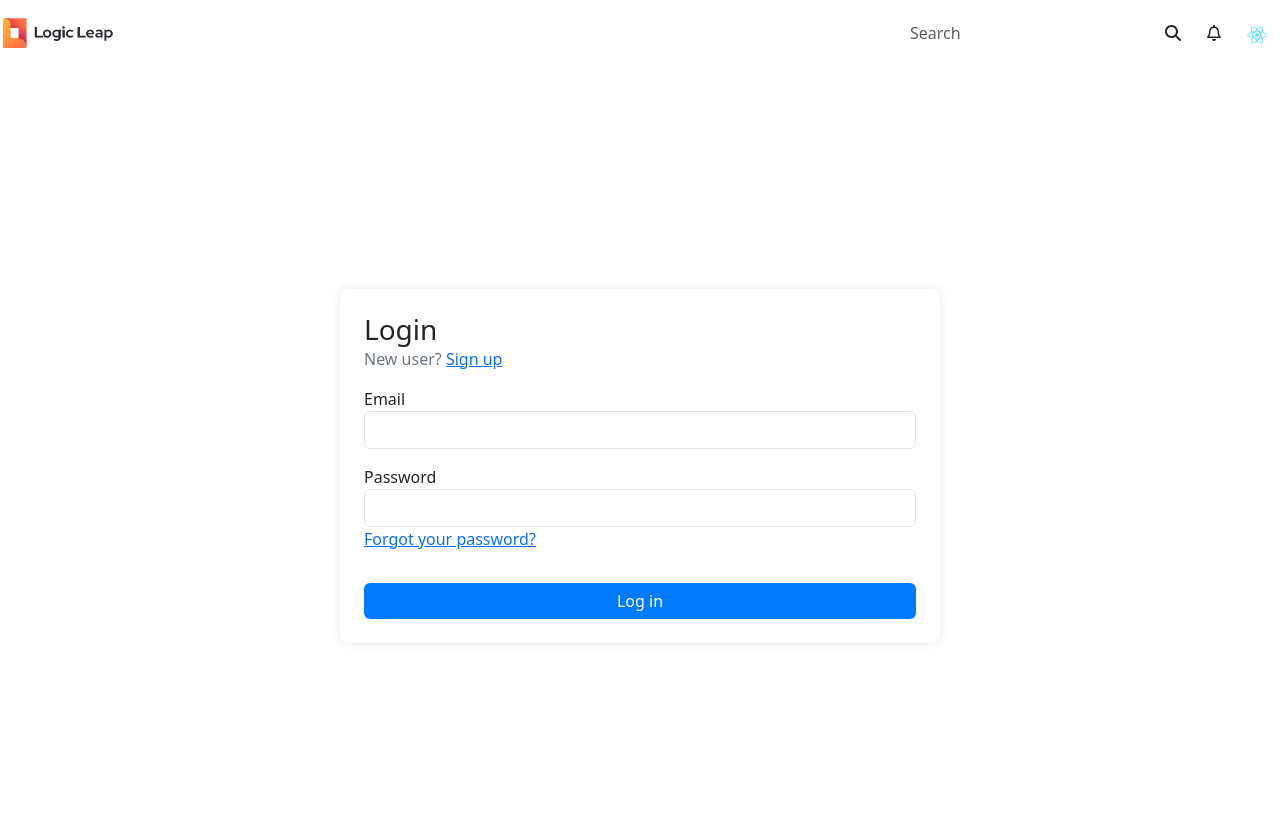
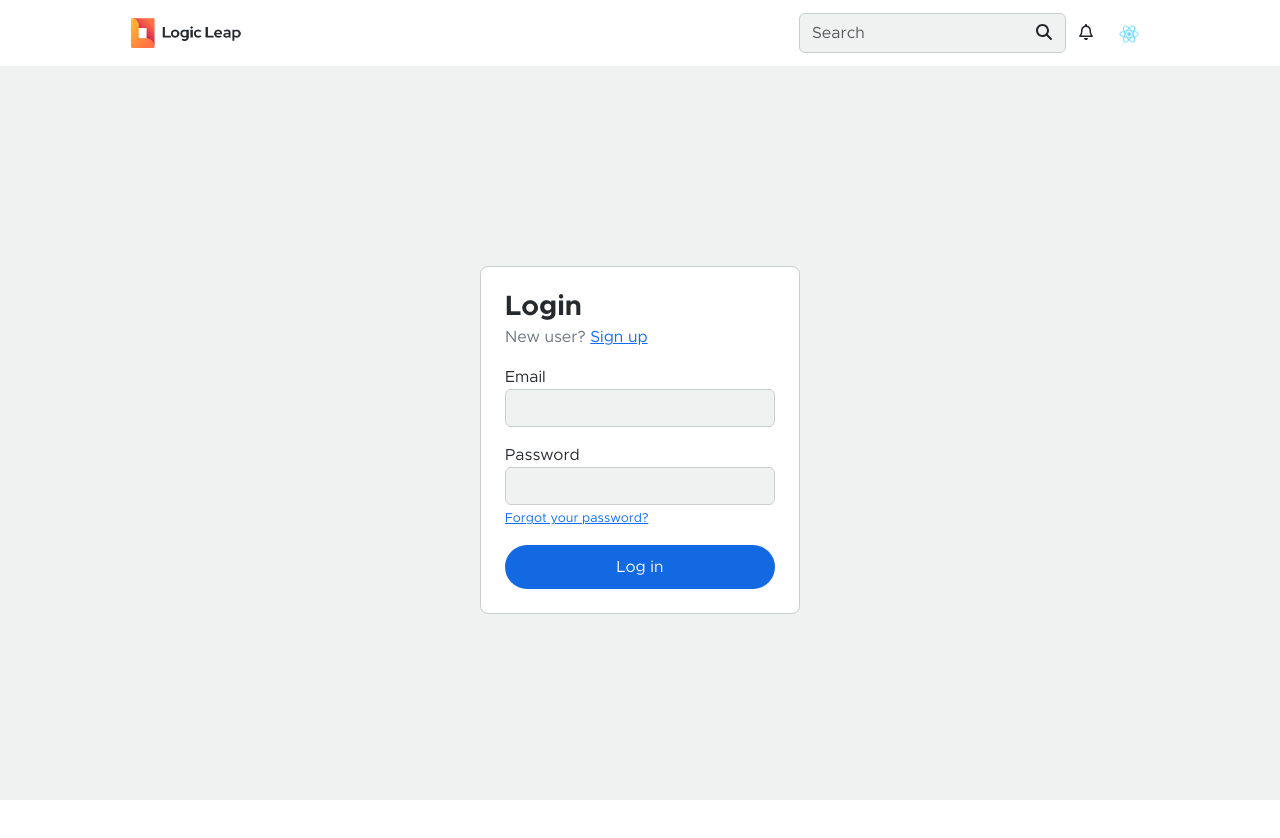
Before and after one commit to pt1C3/PI3-frontend, a React (Create React App) app: page /login in a window 1280 px wide. Shown: the top 838 px of the page. After the commit the page ends 800 px from the top, so only its background shows below. Built offline with nearby package versions, Linux system fonts and the light colour scheme.

Commit message:
cenas e titulo

```diff
--- a/package.json
+++ b/package.json
@@ -14,6 +14,7 @@
     "jquery": "^3.7.1",
     "react": "^18.3.1",
     "react-dom": "^18.3.1",
+    "react-helmet": "^6.1.0",
     "react-router-dom": "^6.23.0",
     "react-scripts": "5.0.1",
     "web-vitals": "^2.1.4"
--- a/src/App.css
+++ b/src/App.css
@@ -1,52 +1,115 @@
-/* login.css */
+@font-face {
+    font-family: 'Metropolis Regular';
+    src: url('./font/Metropolis-Regular.otf') format('otf'),
+        url('./font/Metropolis-Regular.woff') format('woff');
+}
+@font-face {
+    font-family: 'Metropolis Bold';
+    src: url('./font/Metropolis-Bold.otf') format('otf'),
+        url('./font/Metropolis-Bold.woff') format('woff');
+}
+@font-face {
+    font-family: 'Metropolis Medium';
+    src: url('./font/Metropolis-Medium.otf') format('otf'),
+        url('./font/Metropolis-Medium.woff') format('woff');
+}
+:root{
+    --white: #FFFFFF;
+    --black: #26292E;
+    --gray-3: #898D92;
+    --gray-2: #C9CCCF;
+    --gray-1: #F0F1F1;
+    --green: #F0F1F1;
+    --yellow: #FFC32F;
+    --red: #DF314E;
+    --orange: #FFA13A;
+    --primary-blue: #1269E2;
+}
+body {
+    font-family: 'Metropolis Regular', sans-serif;
+    color: var(--black);
+
+}
 .wrapper {
-    display: flex;
-    justify-content: center;
-    align-items: center;
-    height: 100vh;
-    background-color: #f8f9fa;
+    padding-top: 10vh;
+}
+.navbar{
+    position: fixed;
+    z-index: 999;
+    width: 100%;
+}
+.text-medium{
+    font-family: 'Metropolis Medium';
+}
+.text-bold{
+    font-family: 'Metropolis Bold';
+}
+.text-secondary{
+    font-family: 'Metropolis Regular';
+    color: var(--gray-3)
+}
+.fs-6{
+    font-size: 0.8rem!important;
+}
+/*Navbar*/
+.nav-link {
+    height: 100%;
 }
 
-.form-container {
-    width: 100%;
-    max-width: 600px;
-    padding: 20px;
-    border-radius: 10px;
-    box-shadow: 0 0 10px rgba(0, 0, 0, 0.1);
+.nav-link.active {
+    border-bottom: 0.1rem black solid;
 }
 
-.form-group {
-    margin-bottom: 1rem;
+/*Utility*/
+.px-10vw {
+    padding-left: 10vw!important;
+    padding-right: 10vw!important;
 }
 
-.input-group {
-    position: relative;
+.mx-10vw {
+    margin-left: 10vw!important;
+    margin-right: 10vw!important;
 }
 
-.input-group select {
-    appearance: none;
-    -webkit-appearance: none;
-    -moz-appearance: none;
-    padding-right: 30px; /* Espaco para a seta */
+
+.w-100{
+    width: 100%;
 }
 
-.input-group-append {
-    position: absolute;
-    right: 10px;
-    top: 50%;
-    transform: translateY(-50%);
-    pointer-events: none;
+/*Buttons*/
+.btn-primary {
+    background-color: var(--primary-blue);
+    border: none;
+    color: white;
+    padding: 10px 20px;
+    text-align: center;
+    text-decoration: none;
+    display: inline-block;
+    font-size: 16px;
+    border-radius: 100px;
+    cursor: pointer;
+    transition: 0.3s;
+  }
+.btn-primary:hover{
+    background-color: #1d6dc2;
+    box-shadow: 0 2px 4px rgba(0,0,0,0.2);
+
 }
 
-.details-textarea {
-    height: 200px;
+
+/*Forms*/
+.input-group{
+    background-color: var(--gray-1);
+    border: .1rem solid var(--gray-2)
 }
+.form-control{
+    background-color: var(--gray-1);
+    border: .1rem solid var(--gray-2);
+  }
 
-.btn-primary {
-    background-color: #007bff;
-    border: none;
+
+.linknormal{
+    font-family: 'Metropolis Bold', sans-serif;
+    color:var(--black);
+    text-decoration: none;
 }
-
-.btn-primary:hover {
-    background-color: #0056b3;
-}
--- a/src/views/payment.js
+++ b/src/views/payment.js
@@ -1,10 +1,15 @@
 import "./payment.css";
 import Breadcrumbs from "../components/breadcrumbs";
+import { Helmet } from 'react-helmet';
+
 import {useEffect, useState } from 'react';
 
 export default function Payment() {
   return (
     <div className="wrapper">
+      <Helmet>
+        <title>Payment - CreatiVortex</title>
+      </Helmet>
       <Breadcrumbs page1="Designer Pack" page2="CreatiVortex" page3="Payment" link1="/" link2="/"></Breadcrumbs>
       <div className="mx-10vw">
         <div className="row">
```
Also changed, not shown: 1 other file (tests, documents, lock files or other folders).
